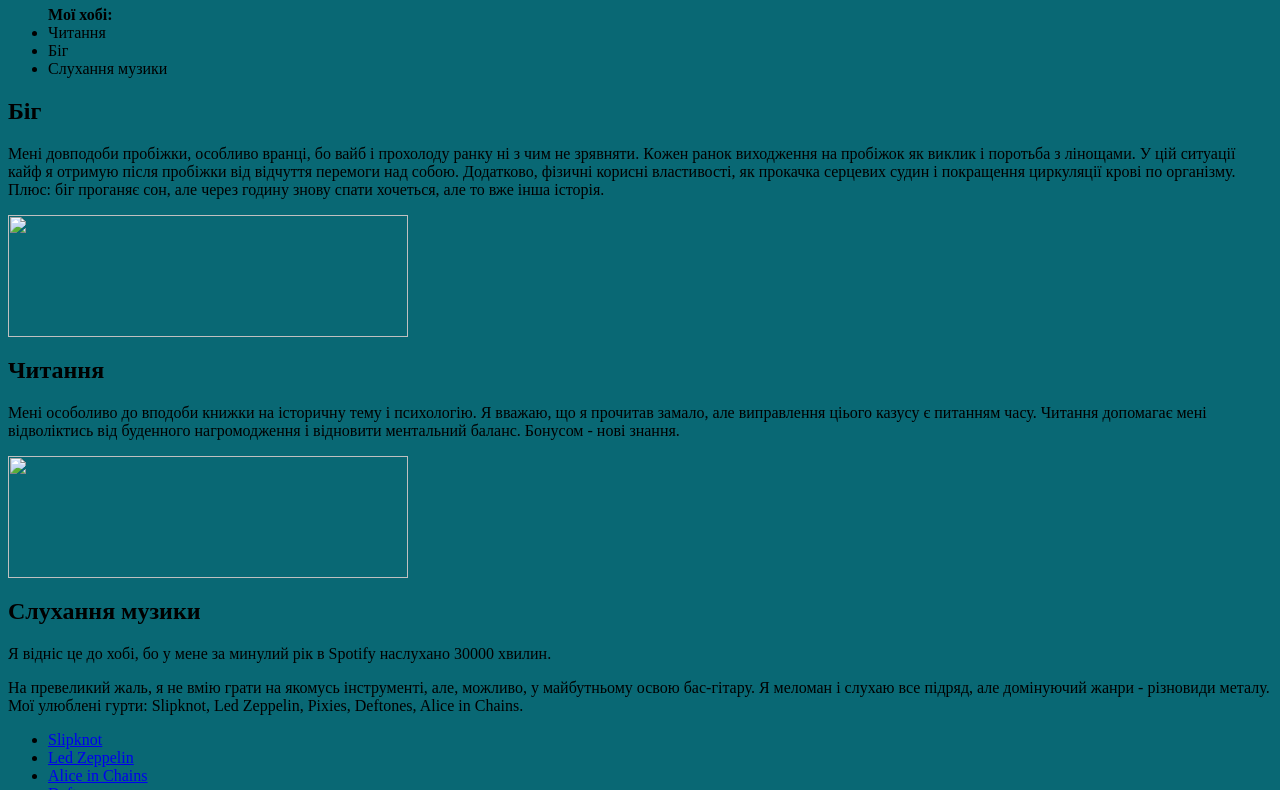
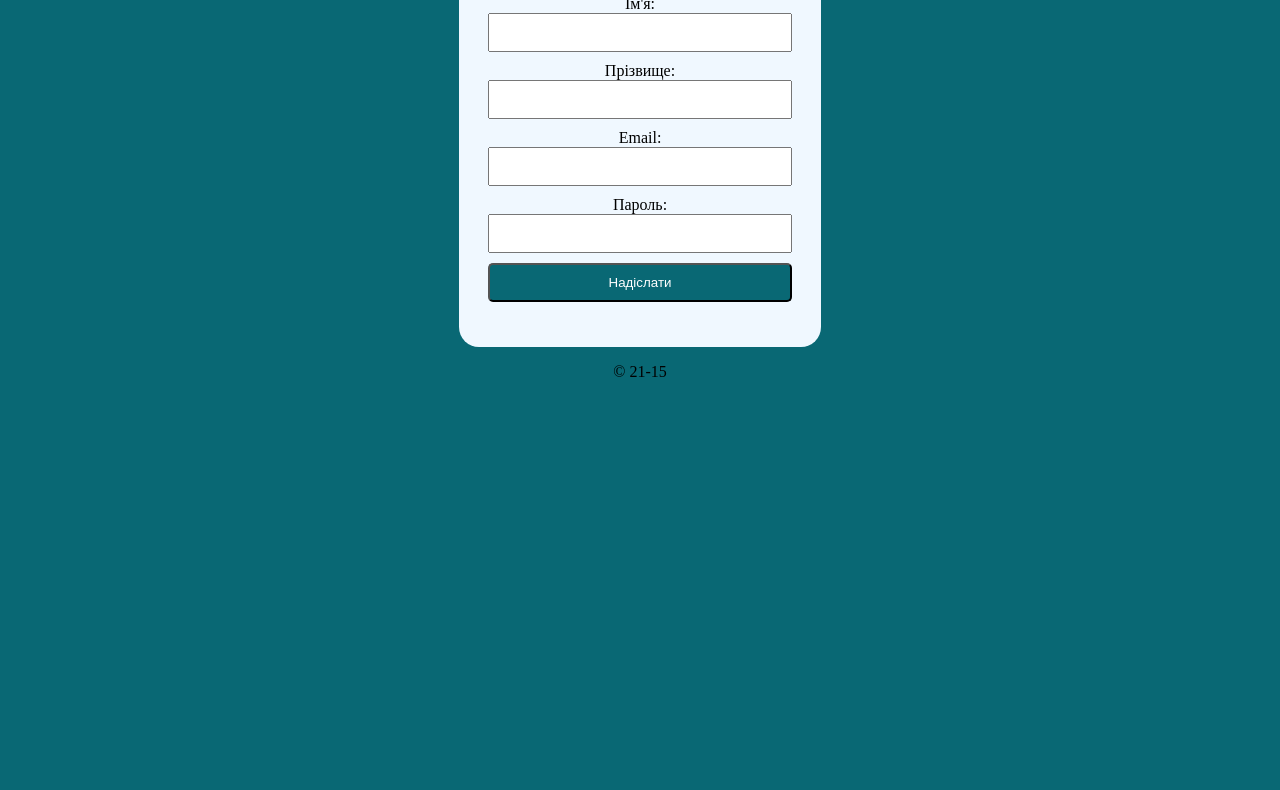
Before and after one commit to C21-15/programming3, a plain HTML site: page index.html in a window 1280 px wide. Shown: the part 60-850 px from the top of the page. After the commit the page ends 800 px from the top, so only its background shows below. Drawn offline with Linux system fonts and the light colour scheme.

Commit message:
Add files via upload

```diff
--- a/index.html
+++ b/index.html
@@ -1,44 +1,68 @@
 <html>
-<body style = "background-color: rgb(9, 104, 116);">
-    <h1> Мої хобі </h1>
-    <section>
-    <ul>
-    <b> Мої хобі: </b>
-    <li> Читання </li>
-    <li> Біг </li>
-    <li> Слухання музики </li>
-    </ul>
-    </section>
+    <head>
+        <style>
+            body {
+                display: flex;
+                flex-direction: column;
+                justify-content: center;
+                align-items: center;
+            }
 
-    <section>
-       <h2>Біг</h2>
-            <p>Мені довподоби пробіжки, особливо вранці, бо вайб і прохолоду ранку ні з чим не зрявняти. Кoжен ранок виходження на пробіжок як виклик і поротьба з лінощами. У цій ситуації кайф я отримую після пробіжки від відчуття перемоги над собою. Додатково, фізичні корисні властивості, як прокачка серцевих судин і покращення циркуляції крові по організму. Плюс: біг проганяє сон, але через годину знову спати хочеться, але то вже інша історія.</p>
-    <img src="run1.jpg" width = "400" height="122">
+            /* Style the form container */
+            .form-container {
+                background-color: aliceblue; /* White background for the form */
+                padding: 29px;
+                border-radius: 20px;
+                text-align: center;
+            }
+
+
+            label {
+                display: grid;
+            }
+
+
+
+            input[type="text"],
+            input[type="email"], input[type="password"] {
+                width: 100%; /* Make inputs take up the full width of their container */
+                padding: 10px; /* Add some padding for better appearance */
+                margin-bottom:10px; /* Add some spacing between inputs */
+            }
+
+            input[type="submit"] {
+                width: 100%; /* Make submit button take up the full width of its container */
+                padding: 10px;
+                background-color: rgb(9, 104, 116);
+                color: #fff;
+                border-radius: 5px;
+                cursor: pointer;
+            }
+            footer{
+                margin-bottom: auto;
+                text-align: center;
+
+            }
+        </style>
+    </head>
+    <body style="background-color: rgb(9, 104, 116);">
+        <section class="form-container">
+            <form action="/submit" method="post" target="_blank">
+                <b>Форма для введення особистої інформації</b>
+                <label for="name">Ім'я:</label>
+                <input type="text" id="name" name="name" required>
+                <label for="surname">Прізвище:</label>
+                <input type="text" id="surname" name="surname" required>
+                <label for="email">Email:</label>
+                <input type="email" id="email" name="email" required>
+                <label for="pass">Пароль:</label>
+                <input type="password" id="pass" name="pass" required>
+                <input type="submit" value="Надіслати">
+
+            </form>
         </section>
-
-        <section>
-            <h2>Читання</h2>
-            <p>Мені особоливо до вподоби книжки на історичну тему і психологію. Я вважаю, що я прочитав замало, але виправлення ціього казусу є питанням часу. Читання допомагає мені відволіктись від буденного нагромодження і відновити ментальний баланс. Бонусом - нові знання. </p>
-    <img src="reading1.jpg" width = "400" height="122">
-        </section>
-    <section>
-            <h2> Слухання музики</h2>
-    <aside>
-      <p>Я відніс це до хобі, бо у мене за минулий рік в Spotify наслухано 30000 хвилин.</p>
-    </aside>
-    <p> На превеликий жаль, я не вмію грати на якомусь інструменті, але, можливо, у майбутньому освою бас-гітару. Я меломан і слухаю все підряд, але домінуючий жанри - різновиди металу. Мої улюблені гурти: Slipknot, Led Zeppelin, Pixies, Deftones, Alice in Chains. </p>
-    <ul>
-        <li> <a href="https://slipknot1.com/" target="_blank">Slipknot</a></li>
-        <li> <a href="https://www.ledzeppelin.com/?frontpage=true" target="_blank">Led Zeppelin</a></li> </li>
-        <li> <a href="https://aliceinchains.com/" target="_blank">Alice in Chains</a></li>
-        <li> <a href="https://www.deftones.com/" target="_blank">Deftones</a></li>
-        <li> <a href="https://www.pixiesmusic.com/" target="_blank">Pixies</a></li>
-        </ul>
-        <img src="music1.jpg" width = "500" height="500">
-        </section>
-     <footer>
-            <p>&copy; 21-15. Images are without copyright. </p>
+        <footer>
+            <p>&copy; 21-15 </p>
         </footer>
-
-      </body>
-      </html>
+    </body>
+    </html>
```
